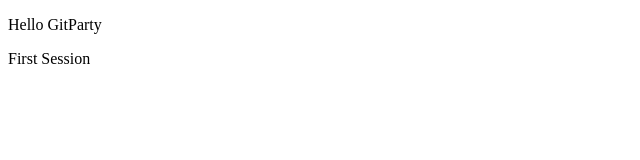
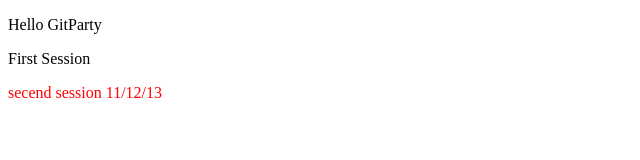
Before and after one commit to rednaks/gitparty-workshop, a plain HTML site: page index.html in a window 1280 px wide. Shown: the whole page, without its empty margins (0-640 px from the left). Drawn offline with Linux system fonts and the light colour scheme.

Commit message:
nez paragraph

```diff
--- a/index.html
+++ b/index.html
@@ -6,5 +6,6 @@
   <body>
     <p>Hello GitParty</p>
     <p>First Session</p>
+<p style="color:red">secend session 11/12/13</p>
   <body>
 </html>
```
